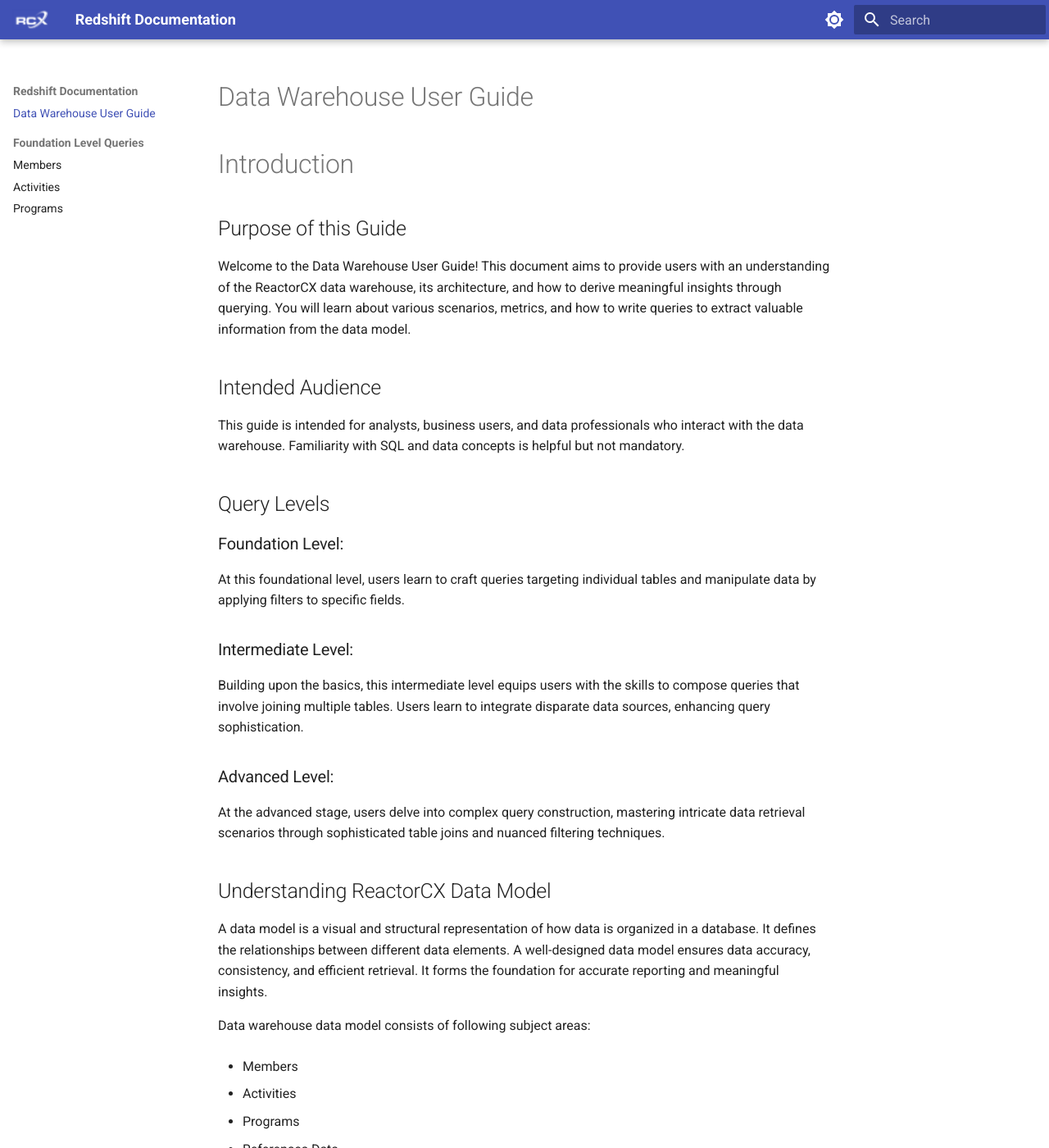
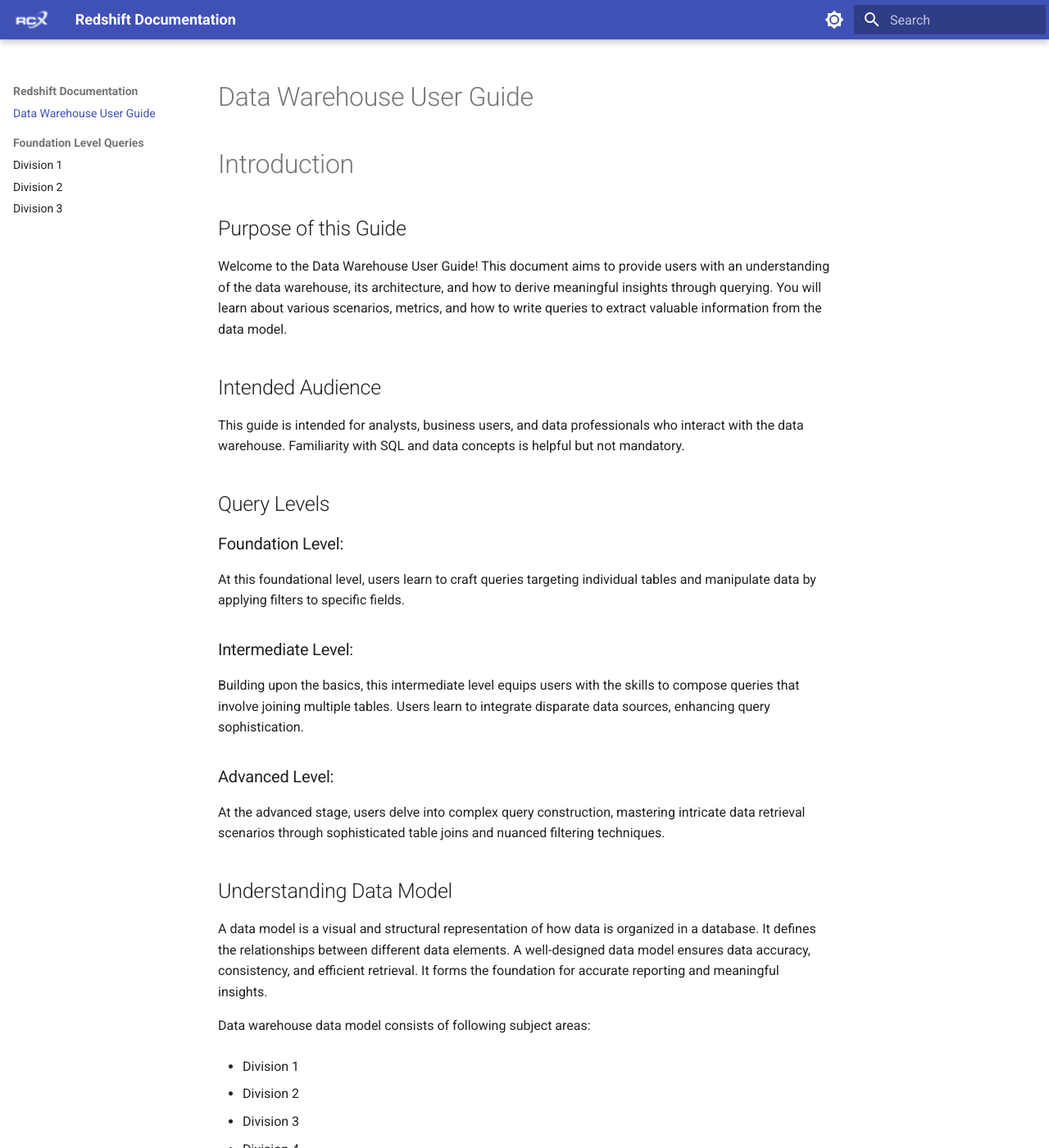
Before and after one commit to rushirpatil/mkdocs-material, an MkDocs documentation site: the page built from docs/Introduction to Data Warehouse User Guide.md, in a window 1280 px wide and 1400 px high. Shown: the whole window at 82% size. Built offline with MkDocs 1.6.1 and Material for MkDocs 9.7.7, drawn with Linux system fonts in a browser that asks for light colours.

Commit message:
$Adding Documentations modified data

```diff
--- a/docs/Introduction to Data Warehouse User Guide.md
+++ b/docs/Introduction to Data Warehouse User Guide.md
@@ -5,7 +5,7 @@
 ## Purpose of this Guide
 
 Welcome to the Data Warehouse User Guide! This document aims to provide
-users with an understanding of the ReactorCX data warehouse, its
+users with an understanding of the data warehouse, its
 architecture, and how to derive meaningful insights through querying.
 You will learn about various scenarios, metrics, and how to write
 queries to extract valuable information from the data model.
@@ -38,7 +38,7 @@
 joins and nuanced filtering techniques.
 
 
-## Understanding ReactorCX Data Model
+## Understanding Data Model
 
 A data model is a visual and structural representation of how data is
 organized in a database. It defines the relationships between different
@@ -48,13 +48,13 @@
 
 Data warehouse data model consists of following subject areas:
 
-- Members
+- Division 1
 
-- Activities
+- Division 2
 
-- Programs
+- Division 3
 
-- References Data
+- Division 4
 
 ## Querying data for Metrics
 
--- a/mkdocs.yml
+++ b/mkdocs.yml
@@ -2,9 +2,9 @@
 nav:
   - Data Warehouse User Guide: 'Introduction to Data Warehouse User Guide.md'
   - Foundation Level Queries:
-      - Members: 'ReactorCX Data Warehouse User Guide/Foundation Level Queries/Members.md'
-      - Activities: 'ReactorCX Data Warehouse User Guide/Foundation Level Queries/Activities.md'
-      - Programs: 'ReactorCX Data Warehouse User Guide/Foundation Level Queries/Programs.md'
+      - Division 1: 'ReactorCX Data Warehouse User Guide/Foundation Level Queries/Division 1.md'
+      - Division 2: 'ReactorCX Data Warehouse User Guide/Foundation Level Queries/Division 2.md'
+      - Division 3: 'ReactorCX Data Warehouse User Guide/Foundation Level Queries/Division 3.md'
 
 theme:
   name: material
```
Also changed, not shown: docs/ReactorCX Data Warehouse User Guide/Foundation Level Queries/Division 1.md (renamed from docs/ReactorCX Data Warehouse User Guide/Foundation Level Queries/Members.md, +0 -2 lines), docs/ReactorCX Data Warehouse User Guide/Foundation Level Queries/Division 2.md (renamed from docs/ReactorCX Data Warehouse User Guide/Foundation Level Queries/Activities.md), docs/ReactorCX Data Warehouse User Guide/Foundation Level Queries/Division 3.md (renamed from docs/ReactorCX Data Warehouse User Guide/Foundation Level Queries/Programs.md).
